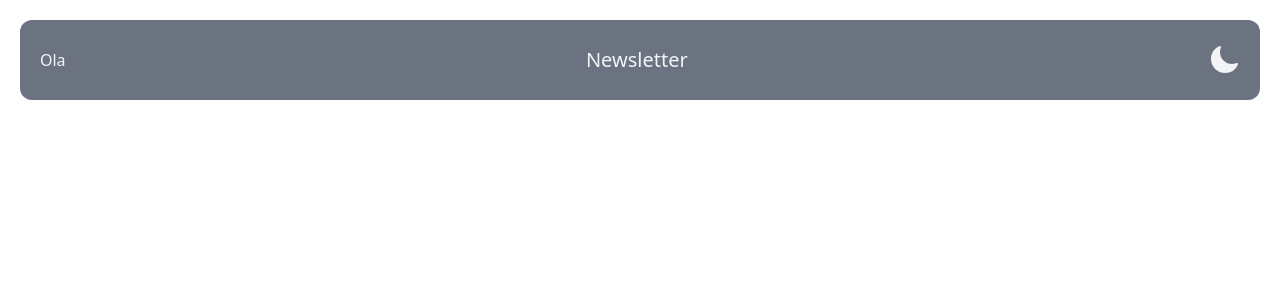
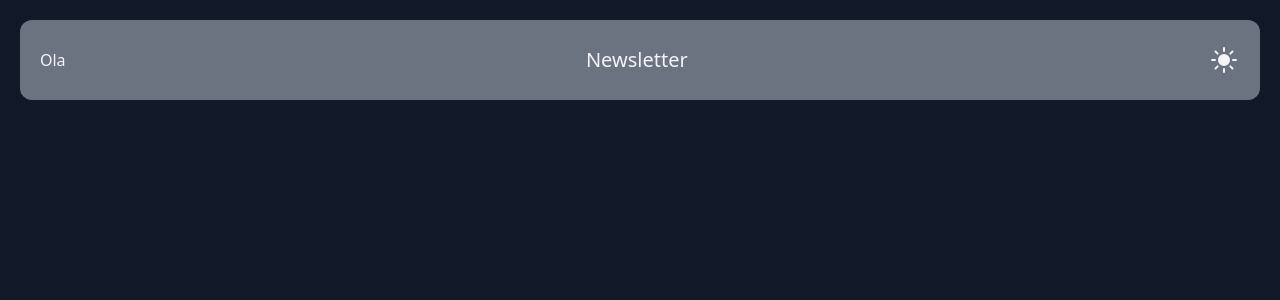
Before and after one commit to escandiel/react-newsletter, a React (Vite) app: page / in a window 1280 px wide. Both pictures are taken after a click on the icon 1223 px from the left and 60 px from the top of the page. Shown: the top 300 px of the page. Built offline with nearby package versions, Linux system fonts and the light colour scheme.

Commit message:
creating the toggleTheme with dark and light mode

```diff
--- a/index.html
+++ b/index.html
@@ -6,7 +6,7 @@
     <meta name="viewport" content="width=device-width, initial-scale=1.0" />
     <title>Alura</title>
   </head>
-  <body>
+  <body class="bg-gray-100 dark:bg-gray-900">
     <div id="root"></div>
     <script type="module" src="/src/main.jsx"></script>
   </body>
--- /dev/null
+++ b/src/components/ToggleTheme/ToggleTheme.jsx
@@ -0,0 +1,21 @@
+import { SunIcon, MoonIcon } from "@heroicons/react/24/solid";
+
+const ToggleTheme = () => {
+  const toggle = () => {
+    document.documentElement.classList.toggle("dark");
+  };
+  return (
+    <div className="hidden sm:block">
+      <MoonIcon
+        className="h-8 text-gray-100 block dark:hidden cursor-pointer"
+        onClick={toggle}
+      />
+      <SunIcon
+        className=" h-8 text-gray-100 hidden dark:block cursor-pointer"
+        onClick={toggle}
+      />
+    </div>
+  );
+};
+
+export default ToggleTheme;
--- a/src/components/header/Header.jsx
+++ b/src/components/header/Header.jsx
@@ -1,11 +1,11 @@
-import { MoonIcon } from "@heroicons/react/24/solid";
+import ToggleTheme from "../ToggleTheme/ToggleTheme";
 
 const Header = () => {
   return (
     <div className="flex h-20 bg-gray-500 justify-between items-center px-5 sm:rounded-xl sm:m-5">
       <span className="text-gray-100">Ola</span>
       <h1 className="text-gray-100 text-xl">Newsletter</h1>
-      <MoonIcon className="h-8 text-gray-100 hidden sm:block cursor-pointer" />
+      <ToggleTheme />
     </div>
   );
 };
```
